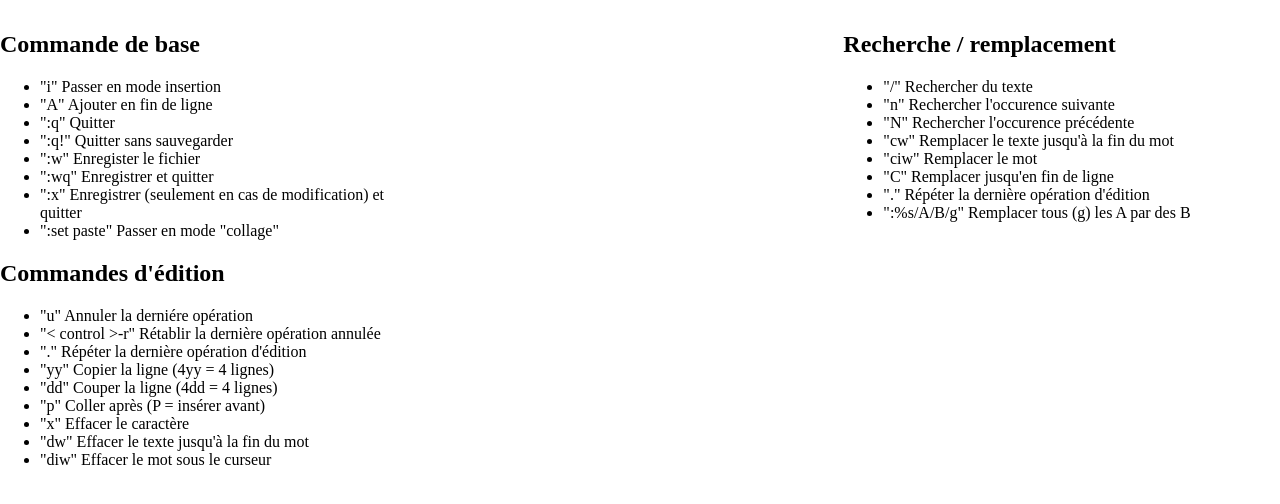
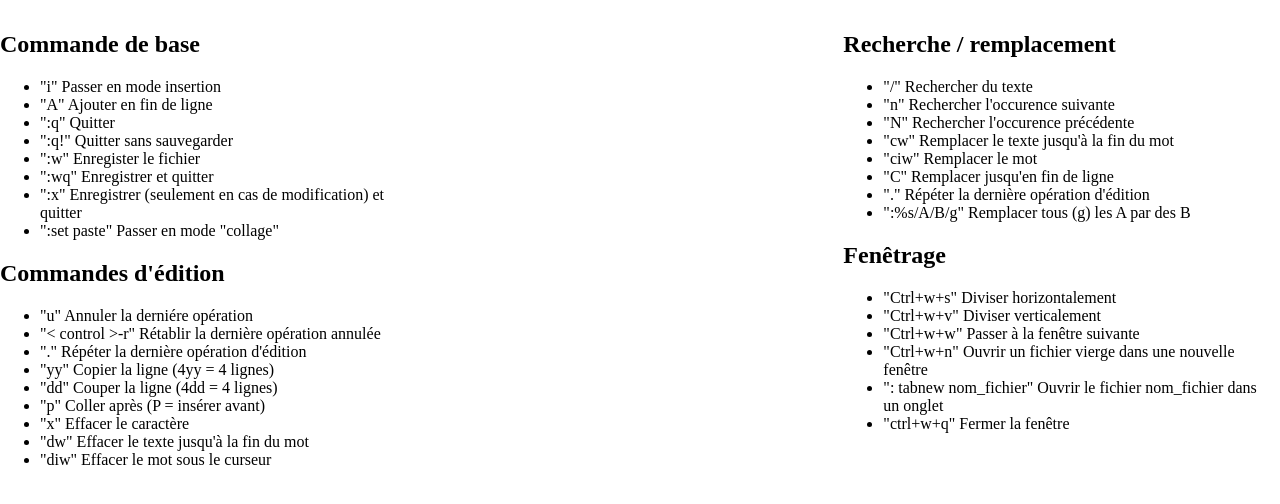
Before and after one commit to AaronHanSs/cheat-sheet-VIM-A.H, a plain HTML site: page Vime.html in a window 1280 px wide. Shown: the part 90-594 px from the top of the page. Drawn offline with Linux system fonts and the light colour scheme.

Commit message:
Fin html debut Css

```diff
--- a/Vime.html
+++ b/Vime.html
@@ -39,7 +39,7 @@
                 <li> "dw" Effacer le texte jusqu'à la fin du mot  </li>
                 <li> "diw" Effacer le mot sous le curseur </li>
               </ul>
-          </div>
+            </div>
           <div class="grid-lg-1-3">
             <h2> Recherche / remplacement </h2>
               <ul>
@@ -52,6 +52,15 @@
                 <li> "." Répéter la dernière opération d'édition </li>
                 <li> ":%s/A/B/g" Remplacer tous (g) les A par des B </li>
               </ul>
-          </div>
+          <h2> Fenêtrage </h2>
+            <ul>
+              <li> "Ctrl+w+s" Diviser horizontalement  </li>
+              <li> "Ctrl+w+v" Diviser verticalement  </li>
+              <li> "Ctrl+w+w" Passer à la fenêtre suivante </li>
+              <li> "Ctrl+w+n" Ouvrir un fichier vierge dans une nouvelle fenêtre  </li>
+              <li> ": tabnew nom_fichier" Ouvrir le fichier nom_fichier dans un onglet  </li>
+              <li> "ctrl+w+q" Fermer la fenêtre  </li>
+        </div>
+      </div>
     </body>
 </html>
```
